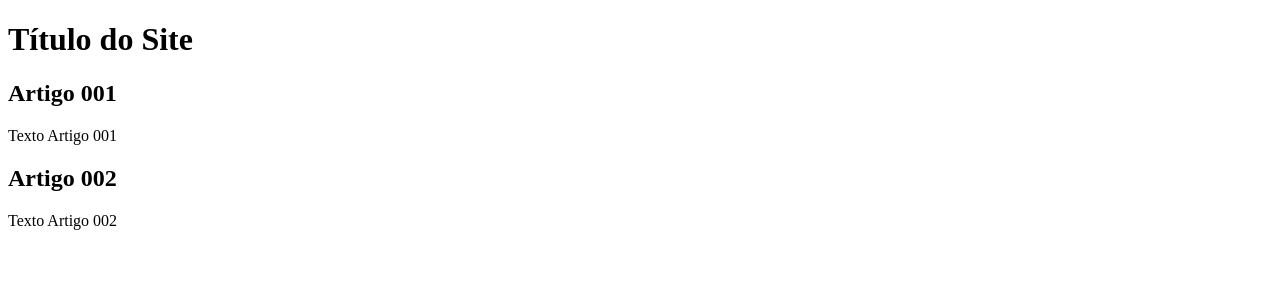
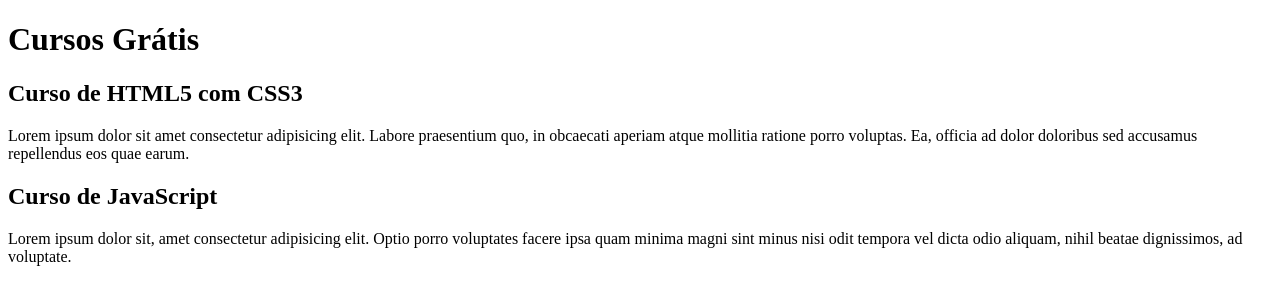
Before and after one commit to MiguelO1iveira/projeto-site, a plain HTML site: page index.html in a window 1280 px wide. Drawn offline with Linux system fonts and the light colour scheme.

Commit message:
comecei a escrever o conteudo

```diff
--- a/index.html
+++ b/index.html
@@ -9,17 +9,17 @@
     <main>
         <header>
             <h1>
-                Título do Site
+                Cursos Grátis
             </h1>
 
             <article>
-                <h2>Artigo 001</h2>
-                <p>Texto Artigo 001</p>
+                <h2>Curso de HTML5 com CSS3</h2>
+                <p>Lorem ipsum dolor sit amet consectetur adipisicing elit. Labore praesentium quo, in obcaecati aperiam atque mollitia ratione porro voluptas. Ea, officia ad dolor doloribus sed accusamus repellendus eos quae earum.</p>
             </article>
 
             <article>
-                <h2>Artigo 002</h2>
-                <p>Texto Artigo 002</p>
+                <h2>Curso de JavaScript</h2>
+                <p>Lorem ipsum dolor sit, amet consectetur adipisicing elit. Optio porro voluptates facere ipsa quam minima magni sint minus nisi odit tempora vel dicta odio aliquam, nihil beatae dignissimos, ad voluptate.</p>
             </article>
         </header>
     </main>
```
